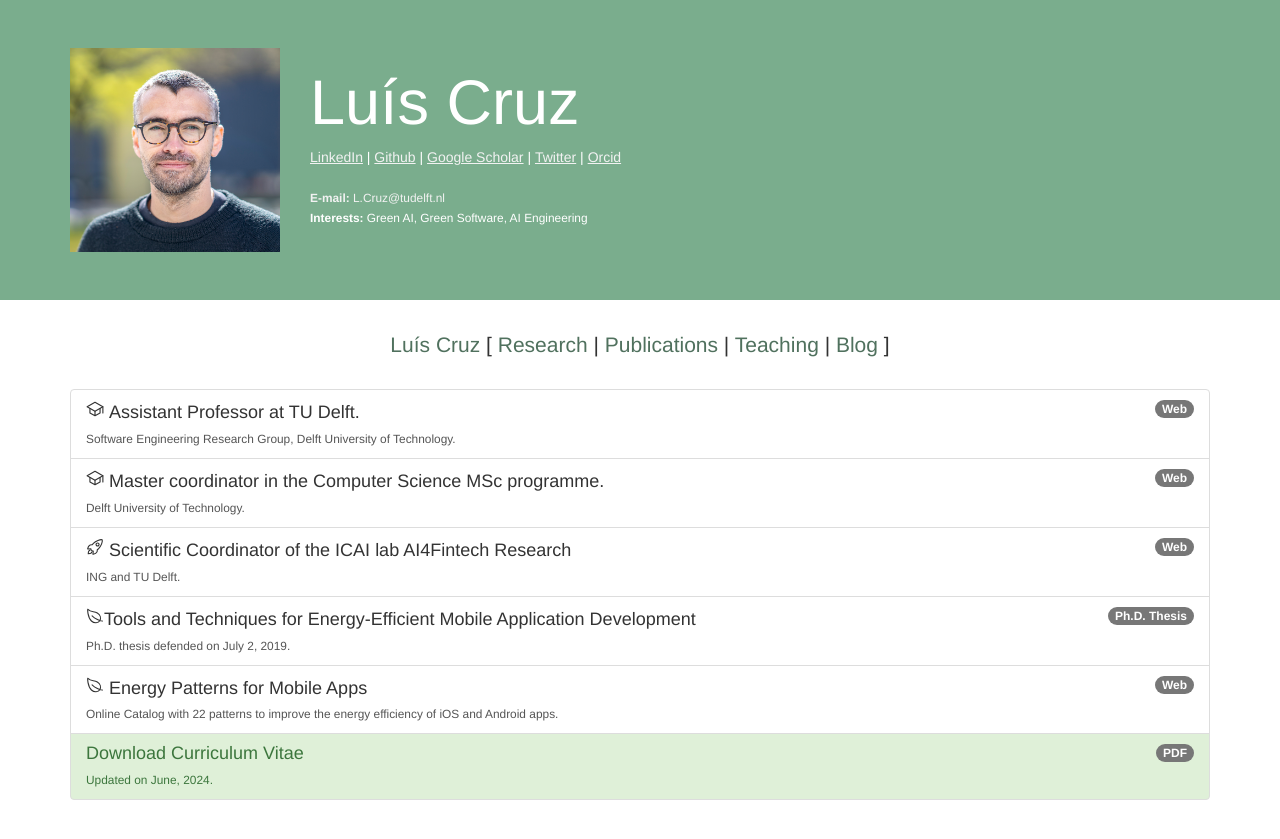
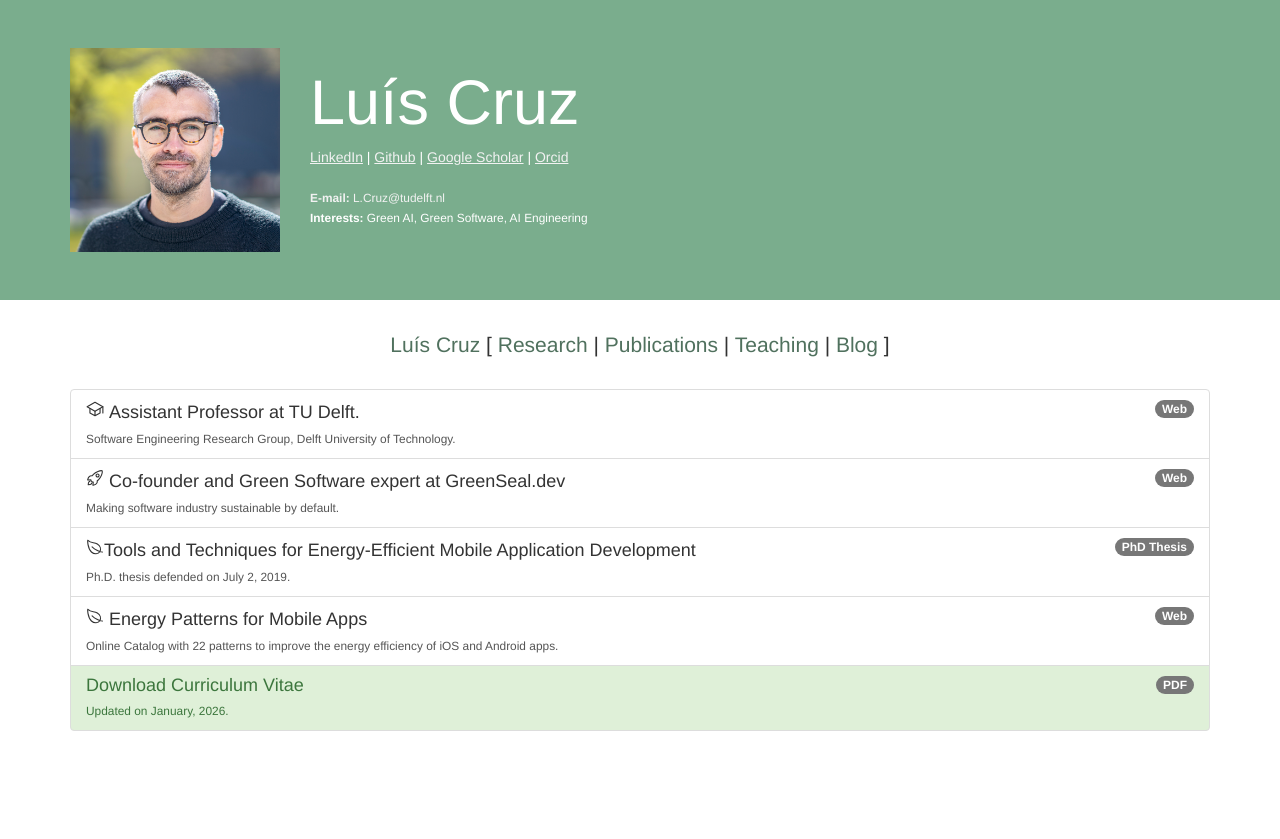
Before and after one commit to luiscruz/luiscruz.github.io, a Jekyll site: the page built from index.md, in a window 1280 px wide. Shown: the top 839 px of the page. Built offline with Jekyll 4.4.1, drawn with Linux system fonts in a browser that asks for light colours.

Commit message:
updated list item menu with green seal and removed old links

```diff
--- a/index.md
+++ b/index.md
@@ -14,8 +14,6 @@ layout: default
 				   Github</a> |
 		      <a class="" target='_blank' role="button" href="https://scholar.google.com/citations?user=O13oaH0AAAAJ&hl=en">
 				   Google Scholar</a> |
-		      <a class="" target='_blank' role="button" href="https://twitter.com/luismcruz">
-                   Twitter</a> |
 		      <a class="" target='_blank' rel="noopener noreferrer" role="button" href="https://orcid.org/0000-0002-1615-355X">
                  Orcid
               </a></span>
@@ -32,26 +30,21 @@ layout: default
 
 {% include menu.md %}
 
-<div class="container" >
+<div class="container profile-container" >
       <div class="list-group">
         <a href="https://www.tudelft.nl/en/staff/l.cruz/" target="_blank" class="list-group-item ">
           <span class="badge">Web</span>
                 <h4 class="list-group-item-heading"><ion-icon name="school-outline"></ion-icon>&nbsp;Assistant Professor at TU Delft.</h4>
                 <small class="list-group-item-text">Software Engineering Research Group, Delft University of Technology.</small>
         </a>
-        <a href="https://www.tudelft.nl/onderwijs/opleidingen/masters/cs/msc-computer-science" target="_blank" class="list-group-item ">
-          <span class="badge">Web</span>
-                <h4 class="list-group-item-heading"><ion-icon name="school-outline"></ion-icon>&nbsp;Master coordinator in the Computer Science MSc programme.</h4>
-                <small class="list-group-item-text">Delft University of Technology.</small>
-        </a>
-        <a href="https://se.ewi.tudelft.nl/ai4fintech/" target="_blank" class="list-group-item ">
+        <a href="https://greenseal.dev/" target="_blank" class="list-group-item ">
           <span class="badge">Web</span>
                 <h4 class="list-group-item-heading"><ion-icon name="rocket-outline"></ion-icon>
-                  Scientific Coordinator of the ICAI lab AI4Fintech Research</h4>
-                <small class="list-group-item-text">ING and TU Delft.</small>
+                  Co-founder and Green Software expert at GreenSeal.dev</h4>
+                <small class="list-group-item-text">Making software industry sustainable by default.</small>
         </a>
         <a href="https://luiscruz.github.io/papers/cruz2019tools.pdf" target="_blank" class="list-group-item ">
-          <span class="badge">Ph.D. Thesis</span>
+          <span class="badge">PhD Thesis</span>
                 <h4 class="list-group-item-heading"><ion-icon name="leaf-outline"></ion-icon>Tools and Techniques for Energy-Efficient Mobile Application Development</h4>
                 <small class="list-group-item-text">Ph.D. thesis defended on July 2, 2019.</small>
         </a>
@@ -60,10 +53,10 @@ layout: default
                 <h4 class="list-group-item-heading"><ion-icon name="leaf-outline"></ion-icon> Energy Patterns for Mobile Apps</h4>
                 <small class="list-group-item-text">Online Catalog with 22 patterns to improve the energy efficiency of iOS and Android apps.</small>
         </a>
-        <a href="cv/cvLuisCruz.pdf" target="_blank" class="list-group-item list-group-item-success">
+        <a href="https://surfdrive.surf.nl/s/BsfgM3om6Rtidon" target="_blank" class="list-group-item list-group-item-success">
           <span class="badge">PDF</span>
                 <h4 class="list-group-item-heading">Download Curriculum Vitae</h4>
-                <small class="list-group-item-text">Updated on June, 2024.</small>
+                <small class="list-group-item-text">Updated on January, 2026.</small>
         </a>
       </div>
 
```
